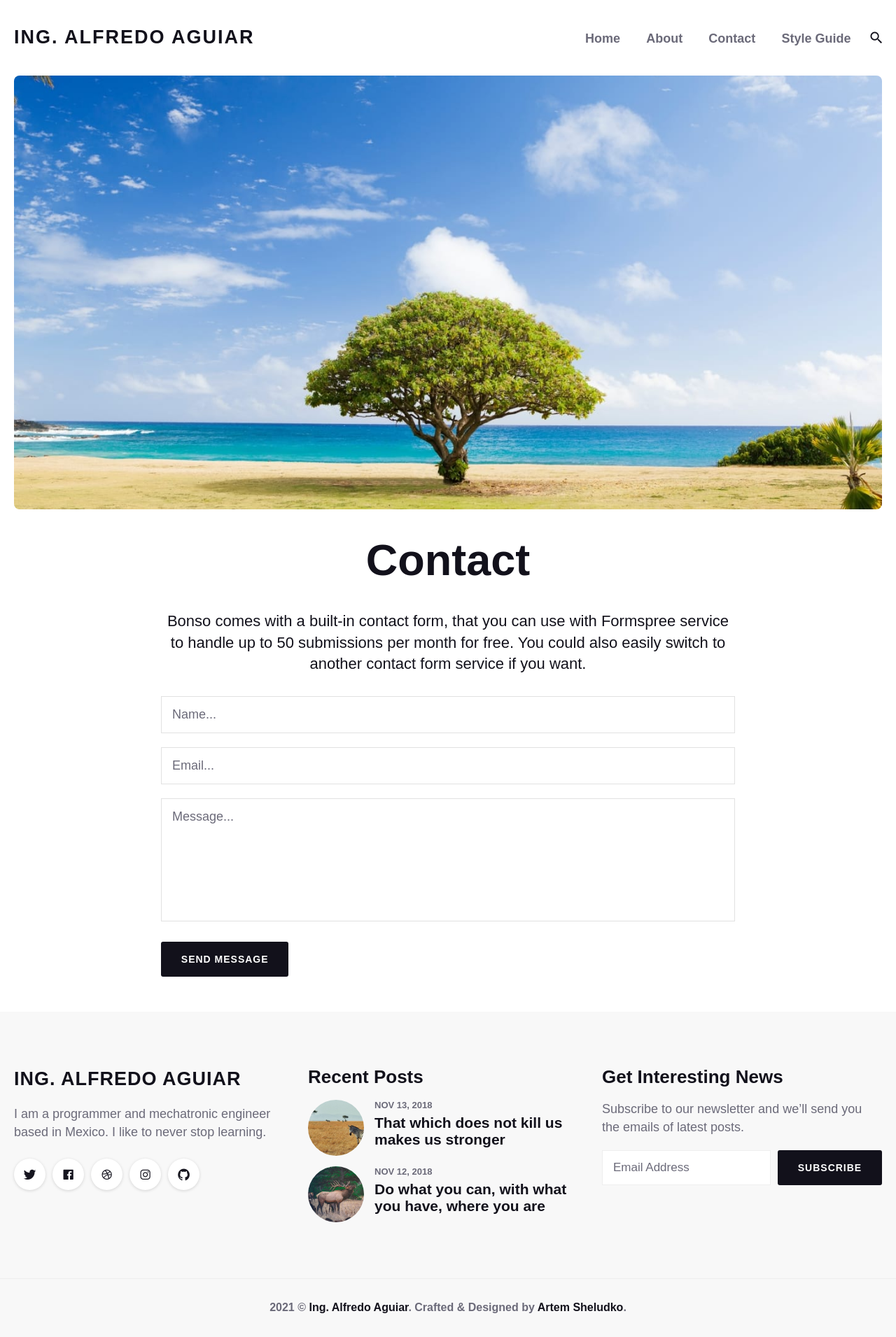
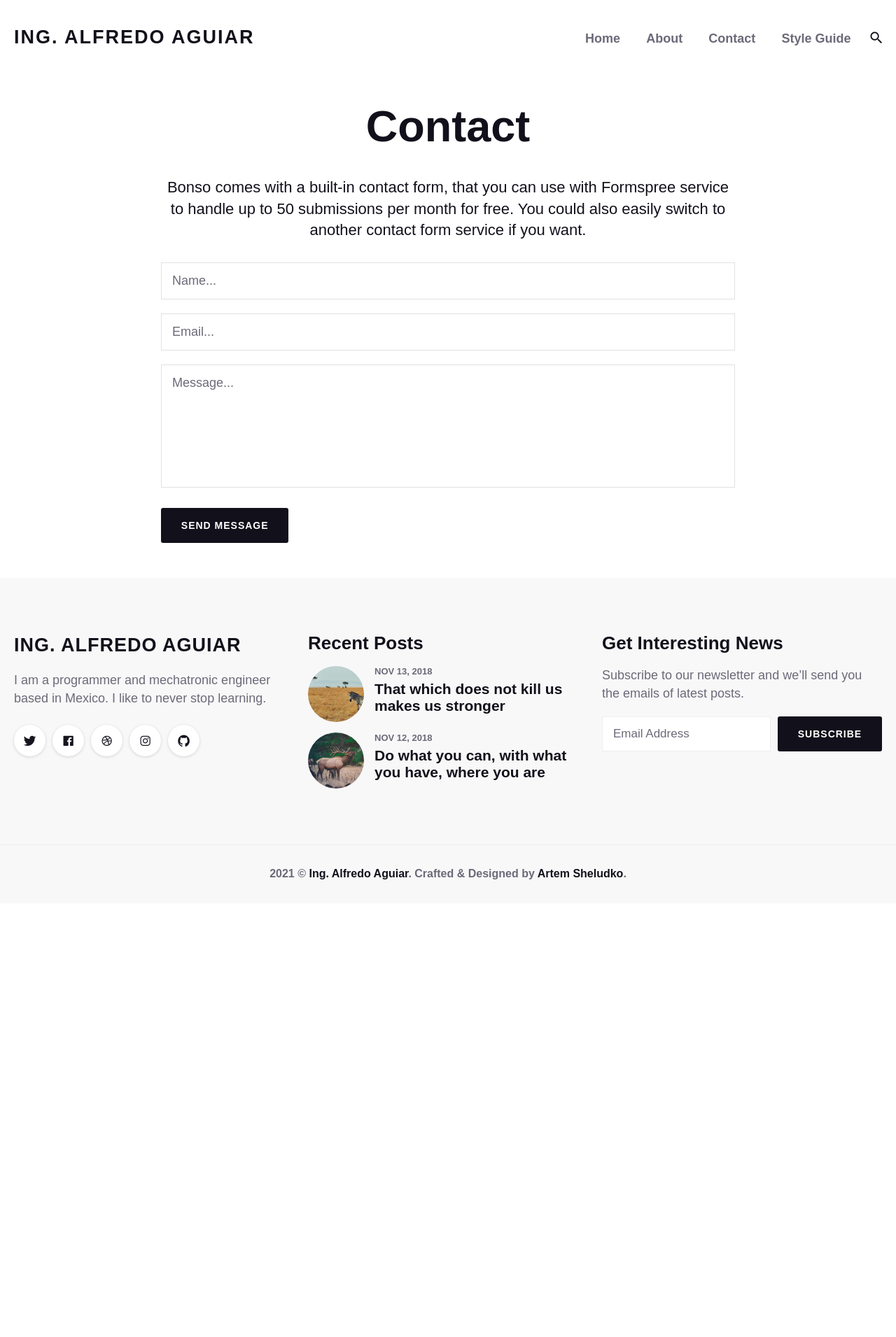
Before and after one commit to alfredoaguiararce/alfredoagrar, a Jekyll site: the page built from _pages/contact.html, in a window 1280 px wide. Shown: the whole page at 70% size. Built offline with Jekyll 4.4.1, drawn with Linux system fonts in a browser that asks for light colours; nearby versions of some CDN libraries; some web fonts are replaced; after the commit the page ends 1291 px from its top, so only the background shows below that.

Commit message:
Update contact.html

```diff
--- a/_pages/contact.html
+++ b/_pages/contact.html
@@ -2,7 +2,6 @@
 layout: page
 title: Contact
 permalink: /contact/
-image: '/images/80.jpg'
 ---
 <div class="form-container">
   {% if site.contact.description %}
```
